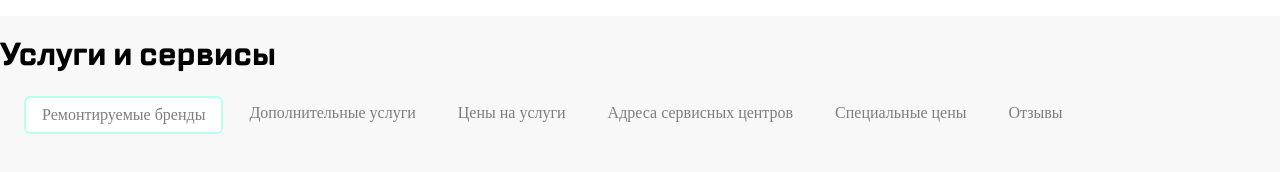
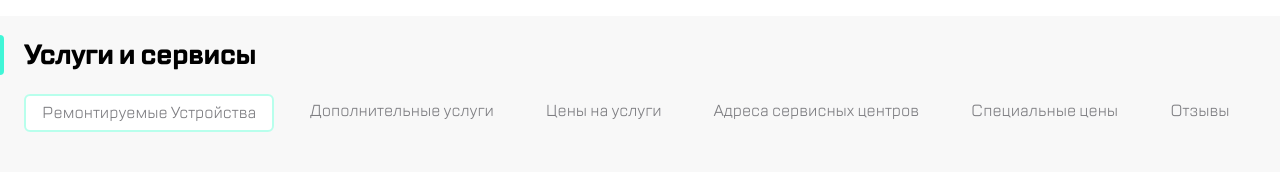
Before and after one commit to Teslas-86/Kata-site_1.6, a website built with webpack: page src/index.html in a window 1280 px wide. Shown: the part 72-244 px from the top of the page. Built offline with nearby package versions, Linux system fonts and the light colour scheme.

Commit message:
middlebar title style

```diff
--- a/src/index.html
+++ b/src/index.html
@@ -66,7 +66,9 @@
       <div class="swiper nav-swiper">
         <ul class="nav swiper-wrapper">
           <li class="swiper-slide">
-            <button class="button button__active">Ремонтируемые бренды</button>
+            <button class="button button__active"
+              >Ремонтируемые Устройства</button
+            >
           </li>
           <li class="swiper-slide">
             <button class="button">Дополнительные услуги</button>
--- a/src/js/index.js
+++ b/src/js/index.js
@@ -42,7 +42,7 @@ window.addEventListener('DOMContentLoaded', () => {
     }
   }
 
-  resizableSwiper('(max-width: 1100px)', '.nav-swiper', {
+  resizableSwiper('(max-width: 1280px)', '.nav-swiper', {
     slidesPerView: 'auto',
     spaceBetween: 10,
   })
--- a/src/scss/middlebar.scss
+++ b/src/scss/middlebar.scss
@@ -2,7 +2,29 @@
   &__actions {
     display: none;
   }
-  .middlebar__title {
+
+  &__title {
     @include bold-font;
+    letter-spacing: -0.6px;
+    line-height: 40px;
+    font-size: 28px;
+    display: flex;
+  }
+
+  &__title::before {
+    content: '';
+    width: 4px;
+    height: 40px;
+    border-radius: 0 4px 4px 0;
+    background-color: #41f6d7;
+    margin-right: 12px;
+    @media screen and (min-width: 768px) {
+      margin-right: 20px;
+    }
+    @media screen and (min-width: 1440px) {
+      margin-right: 30px;
+      margin-left: 2px;
+      border-radius: 4px;
+    }
   }
 }
--- a/src/scss/nav.scss
+++ b/src/scss/nav.scss
@@ -1,5 +1,5 @@
 .nav {
-  @media screen and (min-width: 1100px) {
+  @media screen and (min-width: 1280px) {
     display: flex;
     flex-wrap: wrap;
     gap: 10px;
--- /dev/null
+++ b/src/scss/page.scss
@@ -0,0 +1,4 @@
+.page {
+  background-color: $grey-bgc;
+  @include regular-font;
+}
--- a/src/scss/style.scss
+++ b/src/scss/style.scss
@@ -7,6 +7,4 @@
 @import 'middlebar';
 @import 'nav';
 @import '../../node_modules/swiper/swiper-bundle.css';
-.page {
-  background-color: $grey-bgc;
-}
+@import 'page';
```
